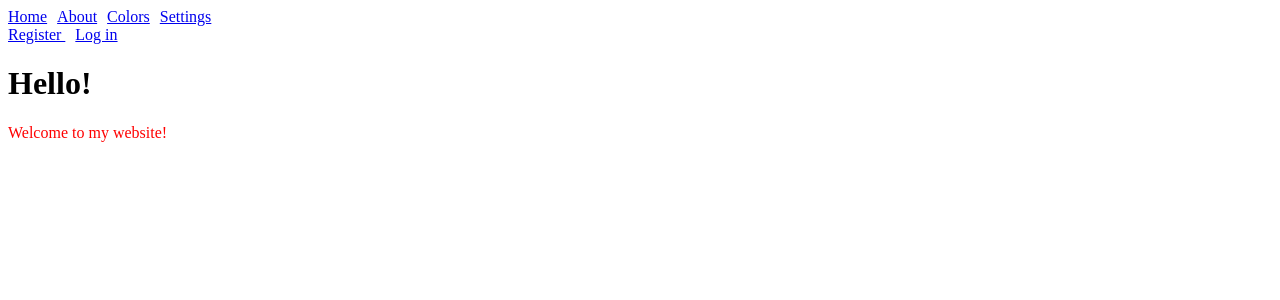
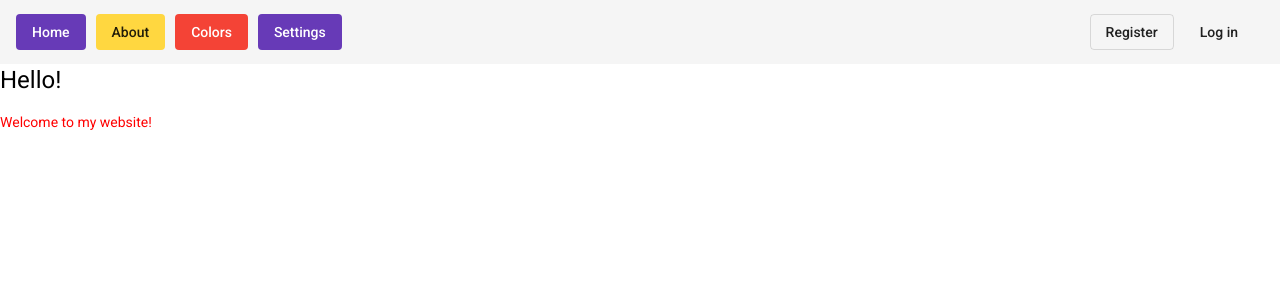
Before and after one commit to Juszczak/angular-fundamentals, an Angular app: page /home in a window 1280 px wide. Shown: the top 300 px of the page. Built offline with nearby package versions, Linux system fonts and the light colour scheme.

Commit message:
Angular Material
Signed-off-by: Adrian Juszczak <adrian@juszczak.io>

```diff
--- a/angular.json
+++ b/angular.json
@@ -50,6 +50,7 @@
               "src/assets"
             ],
             "styles": [
+              "./node_modules/@angular/material/prebuilt-themes/deeppurple-amber.css",
               "src/styles.scss"
             ],
             "scripts": []
@@ -114,6 +115,7 @@
               "src/assets"
             ],
             "styles": [
+              "./node_modules/@angular/material/prebuilt-themes/deeppurple-amber.css",
               "src/styles.scss"
             ],
             "scripts": []
@@ -145,6 +147,7 @@
           }
         }
       }
-    }},
+    }
+  },
   "defaultProject": "angular-fundamentals"
 }
--- a/package.json
+++ b/package.json
@@ -12,10 +12,12 @@
   "private": true,
   "dependencies": {
     "@angular/animations": "~9.0.0",
+    "@angular/cdk": "^9.2.4",
     "@angular/common": "~9.0.0",
     "@angular/compiler": "~9.0.0",
     "@angular/core": "~9.0.0",
     "@angular/forms": "~9.0.0",
+    "@angular/material": "^9.2.4",
     "@angular/platform-browser": "~9.0.0",
     "@angular/platform-browser-dynamic": "~9.0.0",
     "@angular/router": "~9.0.0",
--- a/src/app/app.component.html
+++ b/src/app/app.component.html
@@ -1,25 +1,26 @@
-<nav>
-  <a routerLink="home">Home</a>
-  <a routerLink="about">About</a>
-  <a routerLink="colors/list">Colors</a>
-  <a routerLink="settings">Settings</a>
+<mat-toolbar>
+  <a mat-flat-button color="primary" routerLink="home">Home</a>
+  <a mat-flat-button color="accent" routerLink="about">About</a>
+  <a mat-flat-button color="warn" routerLink="colors/list">Colors</a>
+  <a mat-flat-button color="primary" routerLink="settings">Settings</a>
 
+  <div class="fill"></div>
 
   <div *ngIf="isUserLogged$ | async; else notAuthorized">
-    <button (click)="logout()">Log out</button>
+    <button mat-raised-button (click)="logout()">Log out</button>
   </div>
 
   <ng-template #notAuthorized>
     <div>
-      <a routerLink="auth/register">
+      <a mat-stroked-button routerLink="auth/register">
         Register
       </a>
-      <a routerLink="auth/login">
+      <a mat-button routerLink="auth/login">
         Log in
       </a>
     </div>
   </ng-template>
 
-</nav>
+</mat-toolbar>
 
 <router-outlet></router-outlet>
--- a/src/app/app.component.scss
+++ b/src/app/app.component.scss
@@ -1,5 +1,7 @@
-nav {
-  a {
-    margin-right: 10px;
-  }
+a {
+  margin-right: 10px;
 }
+
+.fill {
+  flex: 1 1 auto;
+}
--- a/src/app/auth/auth.module.ts
+++ b/src/app/auth/auth.module.ts
@@ -1,14 +1,20 @@
 import { CommonModule } from '@angular/common';
 import { NgModule } from '@angular/core';
 import { ReactiveFormsModule } from '@angular/forms';
+import { MatFormFieldModule } from '@angular/material/form-field';
+import { MatInputModule } from '@angular/material/input';
 import { AuthRoutingModule } from './auth-routing.module';
 import { AuthComponent } from './auth.component';
 import { LoginComponent } from './login/login.component';
 
 @NgModule({
   declarations: [AuthComponent, LoginComponent],
-  imports: [CommonModule,
+  imports: [
+    CommonModule,
     AuthRoutingModule,
-    ReactiveFormsModule],
+    ReactiveFormsModule,
+    MatInputModule,
+    MatFormFieldModule,
+  ],
 })
 export class AuthModule {}
--- a/src/index.html
+++ b/src/index.html
@@ -6,8 +6,10 @@
   <base href="/">
   <meta name="viewport" content="width=device-width, initial-scale=1">
   <link rel="icon" type="image/x-icon" href="favicon.ico">
+  <link href="https://fonts.googleapis.com/css?family=Roboto:300,400,500&display=swap" rel="stylesheet">
+  <link href="https://fonts.googleapis.com/icon?family=Material+Icons" rel="stylesheet">
 </head>
-<body>
+<body class="mat-typography">
   <app-root></app-root>
 </body>
 </html>
--- a/src/styles.scss
+++ b/src/styles.scss
@@ -1,3 +1,6 @@
 p {
   color: #f00;
 }
+
+html, body { height: 100%; }
+body { margin: 0; font-family: Roboto, "Helvetica Neue", sans-serif; }
```
Also changed, not shown: src/app/app.module.ts (+17 -2 lines), 1 other file (tests, documents, lock files or other folders).
